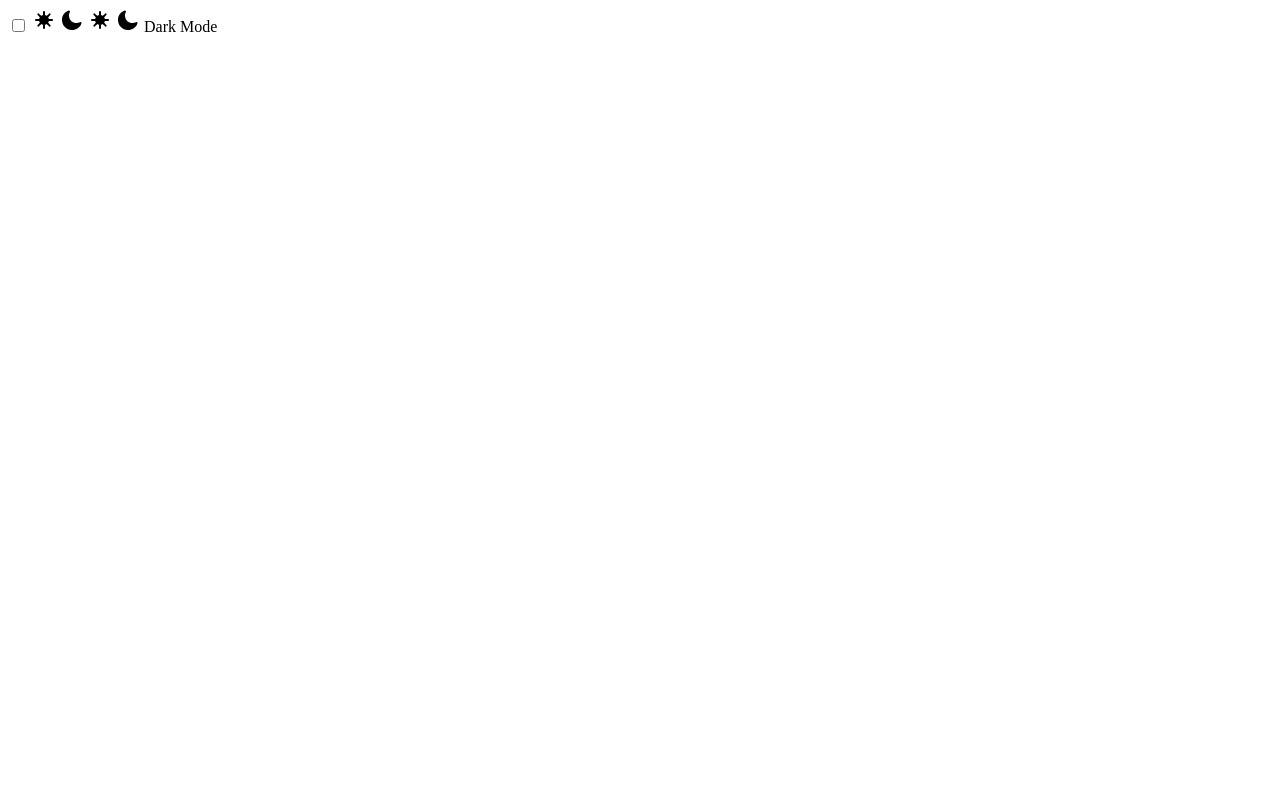
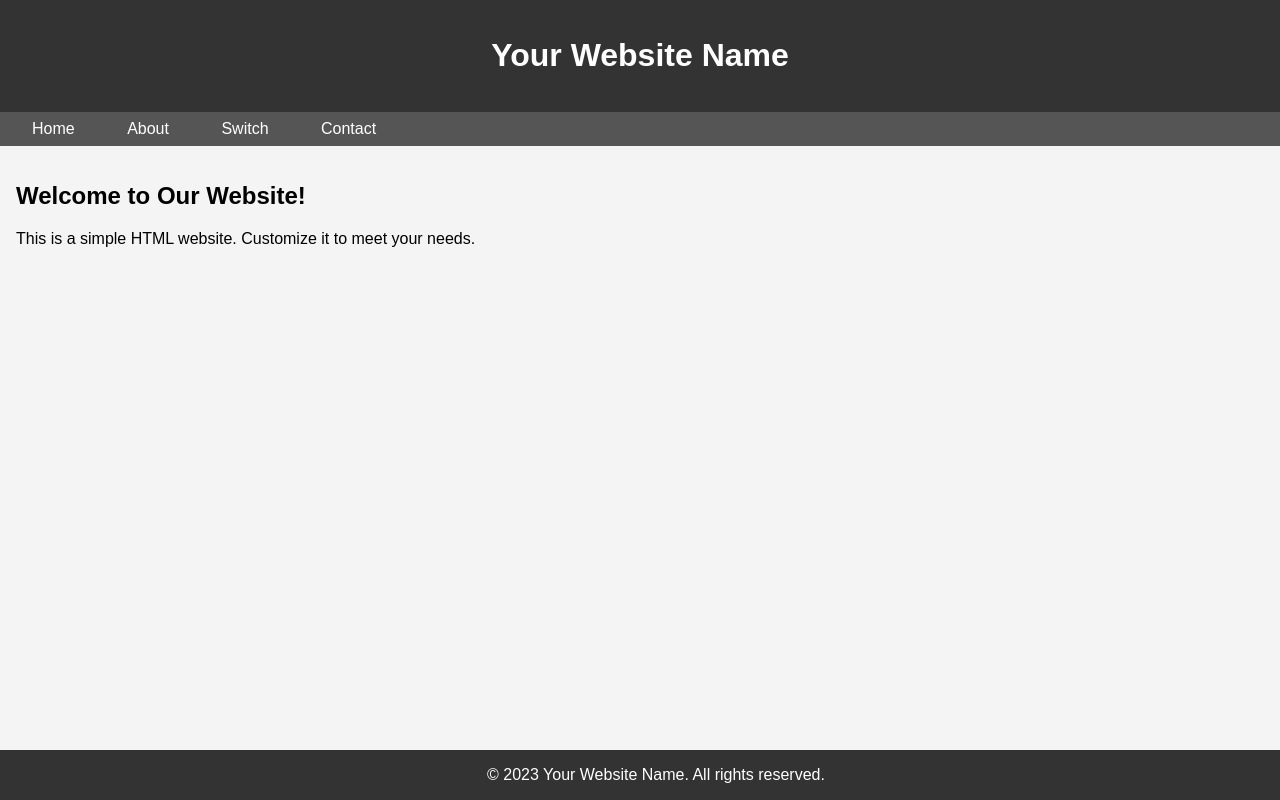
Before and after one commit to movieboxc17/Button_test, a plain HTML site: page index.html in a window 1280 px wide. Drawn offline with Linux system fonts and the light colour scheme.

Commit message:
Update index.html

```diff
--- a/index.html
+++ b/index.html
@@ -1,37 +1,87 @@
-<svg display="none">
-	<symbol id="light" viewBox="0 0 24 24">
-		<g stroke="currentColor" stroke-width="2" stroke-linecap="round">
-			<line x1="12" y1="17" x2="12" y2="20" transform="rotate(0,12,12)" />
-			<line x1="12" y1="17" x2="12" y2="20" transform="rotate(45,12,12)" />
-			<line x1="12" y1="17" x2="12" y2="20" transform="rotate(90,12,12)" />
-			<line x1="12" y1="17" x2="12" y2="20" transform="rotate(135,12,12)" />
-			<line x1="12" y1="17" x2="12" y2="20" transform="rotate(180,12,12)" />
-			<line x1="12" y1="17" x2="12" y2="20" transform="rotate(225,12,12)" />
-			<line x1="12" y1="17" x2="12" y2="20" transform="rotate(270,12,12)" />
-			<line x1="12" y1="17" x2="12" y2="20" transform="rotate(315,12,12)" />
-		</g>
-		<circle fill="currentColor" cx="12" cy="12" r="5" />
-	</symbol>
-	<symbol id="dark" viewBox="0 0 24 24">
-		<path fill="currentColor" d="M15.1,14.9c-3-0.5-5.5-3-6-6C8.8,7.1,9.1,5.4,9.9,4c0.4-0.8-0.4-1.7-1.2-1.4C4.6,4,1.8,7.9,2,12.5c0.2,5.1,4.4,9.3,9.5,9.5c4.5,0.2,8.5-2.6,9.9-6.6c0.3-0.8-0.6-1.7-1.4-1.2C18.6,14.9,16.9,15.2,15.1,14.9z" />
-	</symbol>
-</svg>
-<label class="switch">
-	<input class="switch__input" type="checkbox" role="switch" name="dark" />
-	<svg class="switch__icon" width="24px" height="24px" aria-hidden="true">
-		<use href="#light" />
-	</svg>
-	<svg class="switch__icon" width="24px" height="24px" aria-hidden="true">
-		<use href="#dark" />
-	</svg>
-	<span class="switch__inner"></span>
-	<span class="switch__inner-icons">
-		<svg class="switch__icon" width="24px" height="24px" aria-hidden="true">
-			<use href="#light" />
-		</svg>
-		<svg class="switch__icon" width="24px" height="24px" aria-hidden="true">
-			<use href="#dark" />
-		</svg>
-	</span>
-	<span class="switch__sr">Dark Mode</span>
-</label>
+<!DOCTYPE html>
+<html lang="en">
+<head>
+    <meta charset="UTF-8">
+    <meta name="viewport" content="width=device-width, initial-scale=1.0">
+    <title>Your Website Title</title>
+    <style>
+        body {
+            font-family: Arial, sans-serif;
+            margin: 0;
+            padding: 0;
+            background-color: #f4f4f4;
+        }
+
+        header {
+            background-color: #333;
+            color: #fff;
+            text-align: center;
+            padding: 1em;
+        }
+
+        nav {
+            background-color: #555;
+            padding: 0.5em;
+        }
+
+        nav a {
+            color: #fff;
+            text-decoration: none;
+            padding: 1em;
+            margin: 0 0.5em;
+        }
+
+        section {
+            padding: 1em;
+        }
+
+        footer {
+            background-color: #333;
+            color: #fff;
+            text-align: center;
+            padding: 1em;
+            position: fixed;
+            bottom: 0;
+            width: 100%;
+        }
+
+        iframe {
+            width: 100%;
+            height: 500px; /* Adjust the height as needed */
+            border: none;
+        }
+    </style>
+</head>
+<body>
+
+    <header>
+        <h1>Your Website Name</h1>
+    </header>
+
+    <nav>
+        <a href="#">Home</a>
+        <a href="#">About</a>
+        <a href="#" onclick="toggleSwitch()">Switch</a>
+        <a href="#">Contact</a>
+    </nav>
+
+    <section>
+        <h2>Welcome to Our Website!</h2>
+        <p>This is a simple HTML website. Customize it to meet your needs.</p>
+
+        <!-- Add an iframe to embed switch.html content -->
+        <iframe id="switchFrame" src="switch.html" style="display: none;"></iframe>
+    </section>
+
+    <footer>
+        &copy; 2023 Your Website Name. All rights reserved.
+    </footer>
+
+    <script>
+        function toggleSwitch() {
+            var switchFrame = document.getElementById('switchFrame');
+            switchFrame.style.display = (switchFrame.style.display === 'none') ? 'block' : 'none';
+        }
+    </script>
+</body>
+</html>
```
